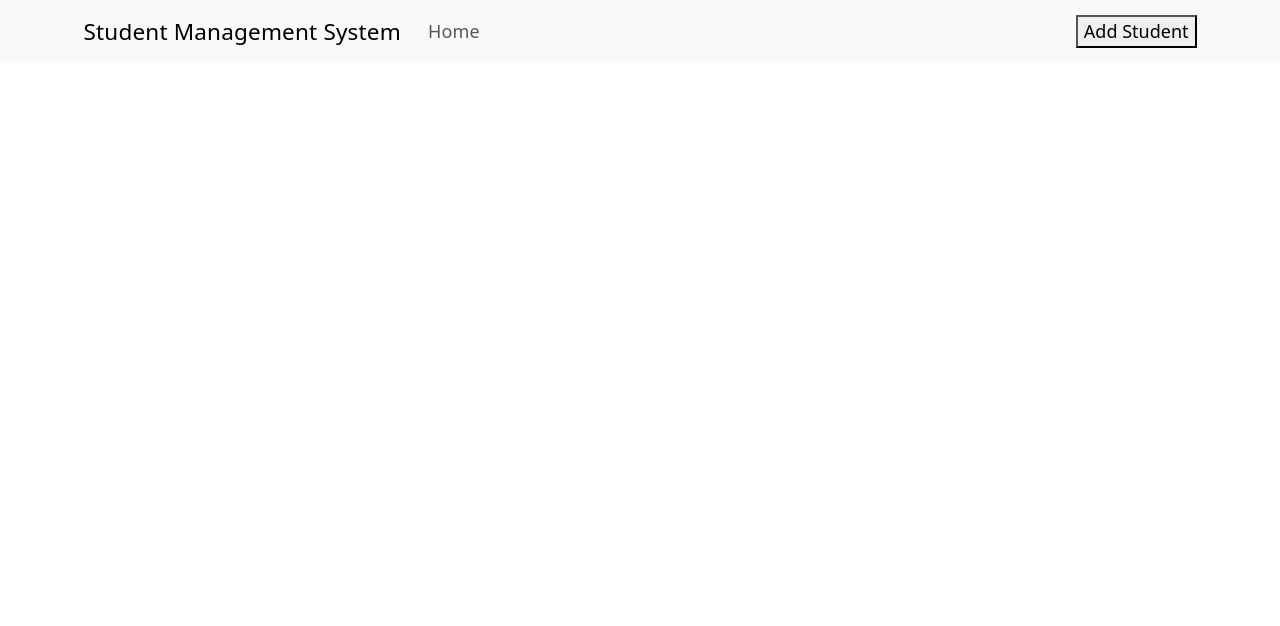
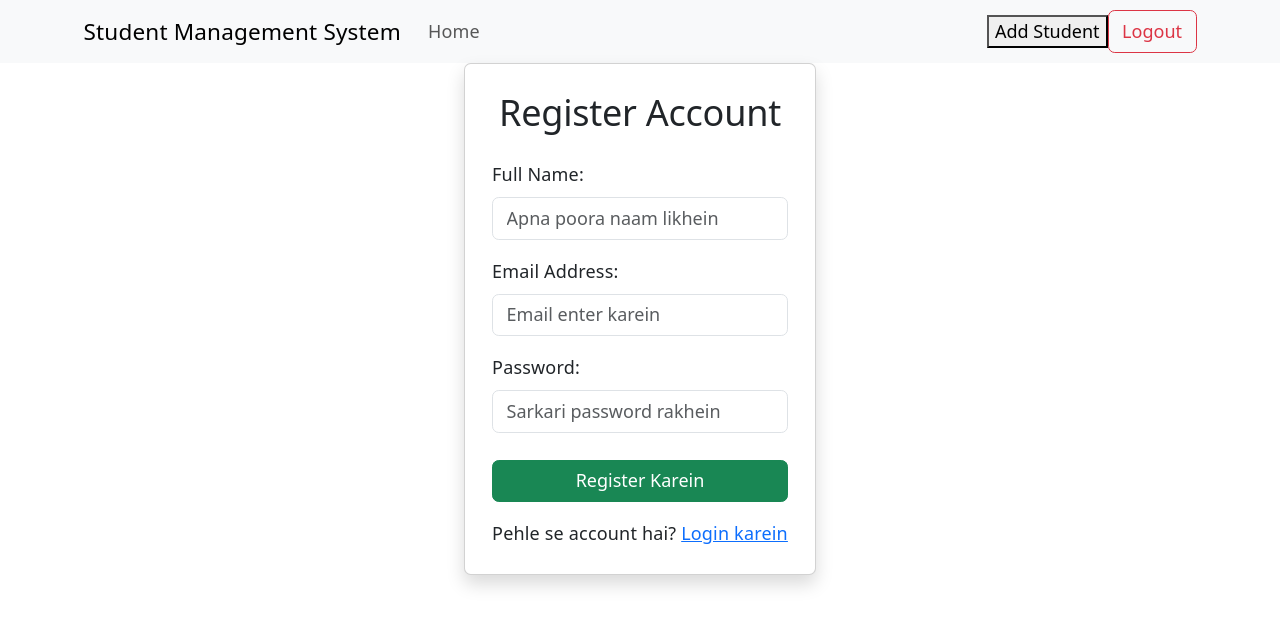
Before and after one commit to MisbahNazir-1/Student-Management-System, a React (Vite) app in the folder frontend/: page /register in a window 1280 px wide. Shown: the top 626 px of the page. Built offline with nearby package versions, Linux system fonts and the light colour scheme.

Commit message:
authentications

```diff
--- a/frontend/src/App.css
+++ b/frontend/src/App.css
@@ -68,3 +68,50 @@
  .nav-links li:hover {
      background: var(--primary-green);
  }
+
+
+
+.auth-container {
+  min-height: 85vh;
+  padding-top: 40px;
+  padding-bottom: 40px;
+}
+
+.auth-card {
+  width: 100%;
+  max-width: 450px;
+  border: none;
+  border-radius: 12px;
+  background-color: #ffffff;
+}
+
+.auth-title {
+  color: #2c3e50;
+  font-weight: 700;
+  letter-spacing: 0.5px;
+}
+
+.auth-btn {
+  padding: 10px;
+  font-size: 16px;
+  font-weight: 600;
+  border-radius: 8px;
+  transition: all 0.3s ease;
+}
+
+.auth-btn:hover {
+  transform: translateY(-1px);
+  box-shadow: 0 4px 12px rgba(0, 0, 0, 0.15);
+}
+
+
+.auth-link {
+  color: #3498db;
+  text-decoration: none;
+  font-weight: 600;
+}
+
+.auth-link:hover {
+  text-decoration: underline;
+  color: #2980b9;
+}
--- a/frontend/src/App.jsx
+++ b/frontend/src/App.jsx
@@ -4,6 +4,10 @@ import HomePage from "./pages/HomePage";
 import StudentCard from "./component/studentcard";
 import AddStudentPage from "./pages/AddStudentPage";
 import EditStudentPage from "./pages/EditStudentPage";
+import LoginPage from "./pages/login";
+import RegisterPage from "./pages/register";
+import ProtectedRoute from "./component/protectedroute";
+
 
 function App() {
   return (
@@ -11,10 +15,28 @@ function App() {
       <NavbarMain />
 
       <Routes>
-        <Route path="/" element={<HomePage />} />
-        <Route path="/add" element={<AddStudentPage />} />
-        <Route path="/all" element={<StudentCard />} />
-        <Route path="/edit/:id" element={<EditStudentPage />} />
+        <Route path="/login" element={<LoginPage />} />
+<Route path="/register" element={<RegisterPage />} />
+          <Route path="/" element={
+          <ProtectedRoute>
+            <HomePage />
+          </ProtectedRoute>
+        } />
+        <Route path="/add" element={
+          <ProtectedRoute>
+            <AddStudentPage />
+          </ProtectedRoute>
+        } />
+        <Route path="/all" element={
+          <ProtectedRoute>
+            <StudentCard />
+          </ProtectedRoute>
+        } />
+        <Route path="/edit/:id" element={
+          <ProtectedRoute>
+            <EditStudentPage />
+          </ProtectedRoute>
+        } />
       </Routes>
     </BrowserRouter>
   );
--- /dev/null
+++ b/frontend/src/api/authapi.jsx
@@ -0,0 +1,18 @@
+import axios from 'axios';
+
+const api = axios.create({
+    baseURL: 'https://vercel.app',
+    headers: {
+        'Content-Type': 'application/json'
+    }
+});
+
+// Naya account banane ka function
+export const registerUser = async (userData) => {
+    return (await api.post('/api/auth/register', userData)).data;
+};
+
+// Login karne ka function
+export const loginUser = async (credentials) => {
+    return (await api.post('/api/auth/login', credentials)).data;
+};
--- a/frontend/src/component/navbarmain.jsx
+++ b/frontend/src/component/navbarmain.jsx
@@ -3,6 +3,13 @@ import { Link, useNavigate } from "react-router-dom";
 
 function NavbarMain() {
   const navigate = useNavigate();
+
+  const handleLogout = () => {
+    localStorage.removeItem('token');
+    localStorage.removeItem('user');
+    navigate('/login');
+};
+
 
   return (
     <Navbar expand="lg" className="bg-body-tertiary">
@@ -20,6 +27,7 @@ function NavbarMain() {
           >
             Add Student
           </button>
+          <Button variant="outline-danger" onClick={handleLogout}>Logout</Button>
         </Navbar.Collapse>
       </Container>
     </Navbar>
--- /dev/null
+++ b/frontend/src/component/protectedroute.jsx
@@ -0,0 +1,14 @@
+import { Navigate } from 'react-router-dom';
+
+const ProtectedRoute = ({ children }) => {
+    const token = localStorage.getItem('token');
+
+    if (!token) {
+        return <Navigate to="/login" replace />;
+    }
+
+    // Agar token maujood hai to page load hone do
+    return children;
+};
+
+export default ProtectedRoute;
--- /dev/null
+++ b/frontend/src/pages/login.jsx
@@ -0,0 +1,90 @@
+import { useState } from "react";
+import { Button, Container, Form, Alert, Card } from "react-bootstrap";
+import { loginUser } from "../api/authapi";
+import { useNavigate, Link } from 'react-router-dom';
+
+const LoginPage = () => {
+    const navigate = useNavigate();
+    const [credentials, setCredentials] = useState({ email: '', password: '' });
+    const [loading, setLoading] = useState(false);
+    const [message, setMessage] = useState(null);
+
+    const handleChange = (e) => {
+        const { name, value } = e.target;
+        setCredentials(prev => ({ ...prev, [name]: value }));
+    };
+
+    const handleSubmit = async (e) => {
+        e.preventDefault();
+        if (!credentials.email || !credentials.password) {
+            setMessage({ variant: "danger", text: "Meherbani karke saare fields fill karein!" });
+            return;
+        }
+
+        try {
+            setLoading(true);
+            setMessage(null);
+
+            const data = await loginUser(credentials);
+
+            // Login token ko browser mein safe rakhne ke liye
+            localStorage.setItem('token', data.token);
+            localStorage.setItem('user', JSON.stringify(data.user));
+
+            setMessage({ variant: "success", text: data.message });
+            setTimeout(() => navigate('/'), 1500);
+        } catch (err) {
+            const errMsg = err.response?.data?.message || "Login nahi ho saka.";
+            setMessage({ variant: "danger", text: errMsg });
+        } finally {
+            setLoading(false);
+        }
+    };
+
+    return (
+        <Container className="auth-container d-flex align-items-center justify-content-center">
+            <Card className="auth-card p-4 shadow">
+                <h2 className="text-center mb-4 auth-title">User Login</h2>
+
+                {message && <Alert variant={message.variant}>{message.text}</Alert>}
+
+                <Form onSubmit={handleSubmit}>
+                    <Form.Group className="mb-3">
+                        <Form.Label>Email Address:</Form.Label>
+                        <Form.Control
+                            value={credentials.email}
+                            onChange={handleChange}
+                            type="email"
+                            name="email"
+                            placeholder="Email enter karein"
+                            required
+                        />
+                    </Form.Group>
+
+                    <Form.Group className="mb-4">
+                        <Form.Label>Password:</Form.Label>
+                        <Form.Control
+                            value={credentials.password}
+                            onChange={handleChange}
+                            type="password"
+                            name="password"
+                            placeholder="Password enter karein"
+                            required
+                        />
+                    </Form.Group>
+
+                    <Button type="submit" variant="primary" className="w-100 auth-btn" disabled={loading}>
+                        {loading ? "Chaking..." : "Login Karein"}
+                    </Button>
+
+                    <div className="text-center mt-3">
+                        <span>Account nahi hai? </span>
+                        <Link to="/register" className="auth-link">Naya Banayein</Link>
+                    </div>
+                </Form>
+            </Card>
+        </Container>
+    );
+};
+
+export default LoginPage;
--- /dev/null
+++ b/frontend/src/pages/register.jsx
@@ -0,0 +1,99 @@
+import { useState } from "react";
+import { Button, Container, Form, Alert, Card } from "react-bootstrap";
+import { registerUser } from "../api/authapi";
+import { useNavigate, Link } from 'react-router-dom';
+
+const RegisterPage = () => {
+    const navigate = useNavigate();
+    const [userData, setUserData] = useState({ name: '', email: '', password: '' });
+    const [loading, setLoading] = useState(false);
+    const [message, setMessage] = useState(null);
+
+    const handleChange = (e) => {
+        const { name, value } = e.target;
+        setUserData(prev => ({ ...prev, [name]: value }));
+    };
+
+    const handleSubmit = async (e) => {
+        e.preventDefault();
+        if (!userData.name || !userData.email || !userData.password) {
+            setMessage({ variant: "danger", text: "Saare fields bharna zaroori hain!" });
+            return;
+        }
+
+        try {
+            setLoading(true);
+            setMessage(null);
+
+            const data = await registerUser(userData);
+            setMessage({ variant: "success", text: data.message });
+
+            // Account bante hi login page par redirect karne ke liye
+            setTimeout(() => navigate('/login'), 2000);
+        } catch (err) {
+            const errMsg = err.response?.data?.message || "Account banane mein masla aaya.";
+            setMessage({ variant: "danger", text: errMsg });
+        } finally {
+            setLoading(false);
+        }
+    };
+
+    return (
+        <Container className="auth-container d-flex align-items-center justify-content-center">
+            <Card className="auth-card p-4 shadow">
+                <h2 className="text-center mb-4 auth-title">Register Account</h2>
+
+                {message && <Alert variant={message.variant}>{message.text}</Alert>}
+
+                <Form onSubmit={handleSubmit}>
+                    <Form.Group className="mb-3">
+                        <Form.Label>Full Name:</Form.Label>
+                        <Form.Control
+                            value={userData.name}
+                            onChange={handleChange}
+                            type="text"
+                            name="name"
+                            placeholder="Apna poora naam likhein"
+                            required
+                        />
+                    </Form.Group>
+
+                    <Form.Group className="mb-3">
+                        <Form.Label>Email Address:</Form.Label>
+                        <Form.Control
+                            value={userData.email}
+                            onChange={handleChange}
+                            type="email"
+                            name="email"
+                            placeholder="Email enter karein"
+                            required
+                        />
+                    </Form.Group>
+
+                    <Form.Group className="mb-4">
+                        <Form.Label>Password:</Form.Label>
+                        <Form.Control
+                            value={userData.password}
+                            onChange={handleChange}
+                            type="password"
+                            name="password"
+                            placeholder="Sarkari password rakhein"
+                            required
+                        />
+                    </Form.Group>
+
+                    <Button type="submit" variant="success" className="w-100 auth-btn" disabled={loading}>
+                        {loading ? "Account ban raha hai..." : "Register Karein"}
+                    </Button>
+
+                    <div className="text-center mt-3">
+                        <span>Pehle se account hai? </span>
+                        <Link to="/login" className="auth-link">Login karein</Link>
+                    </div>
+                </Form>
+            </Card>
+        </Container>
+    );
+};
+
+export default RegisterPage;
```
